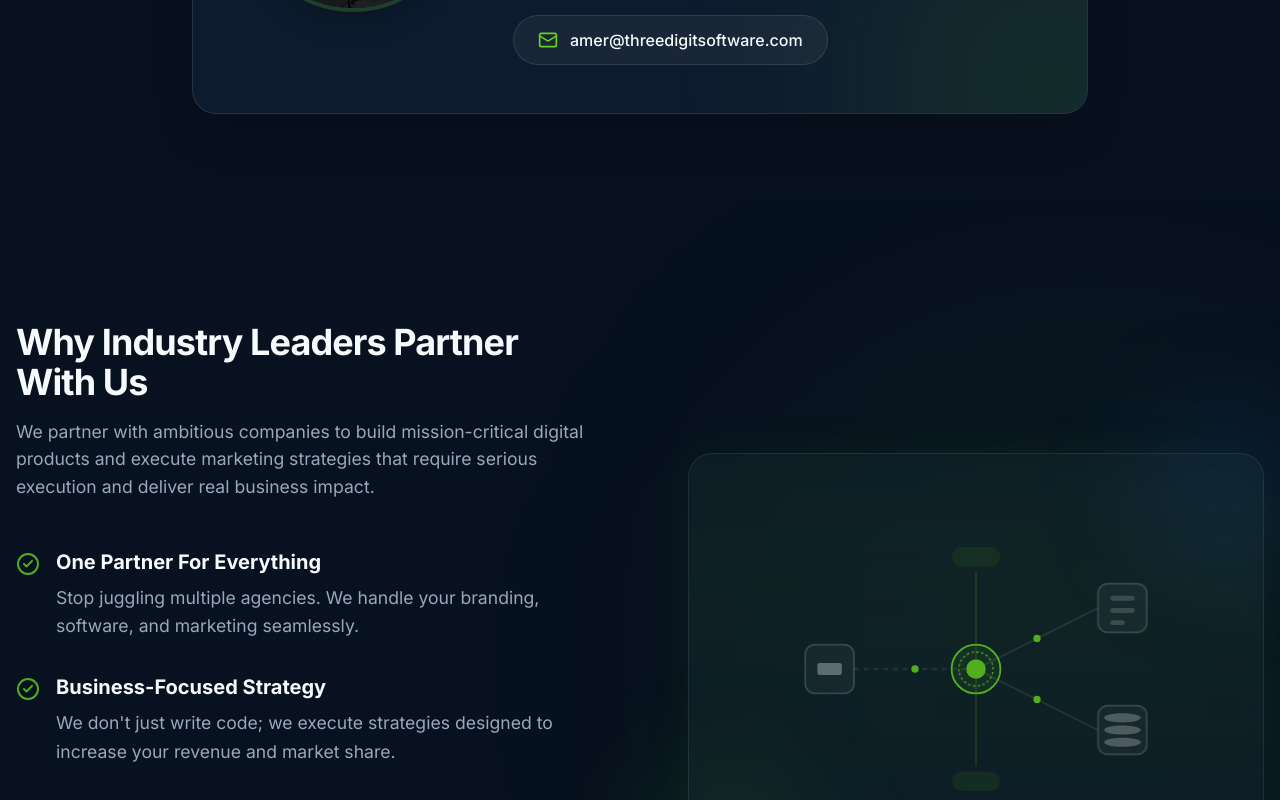
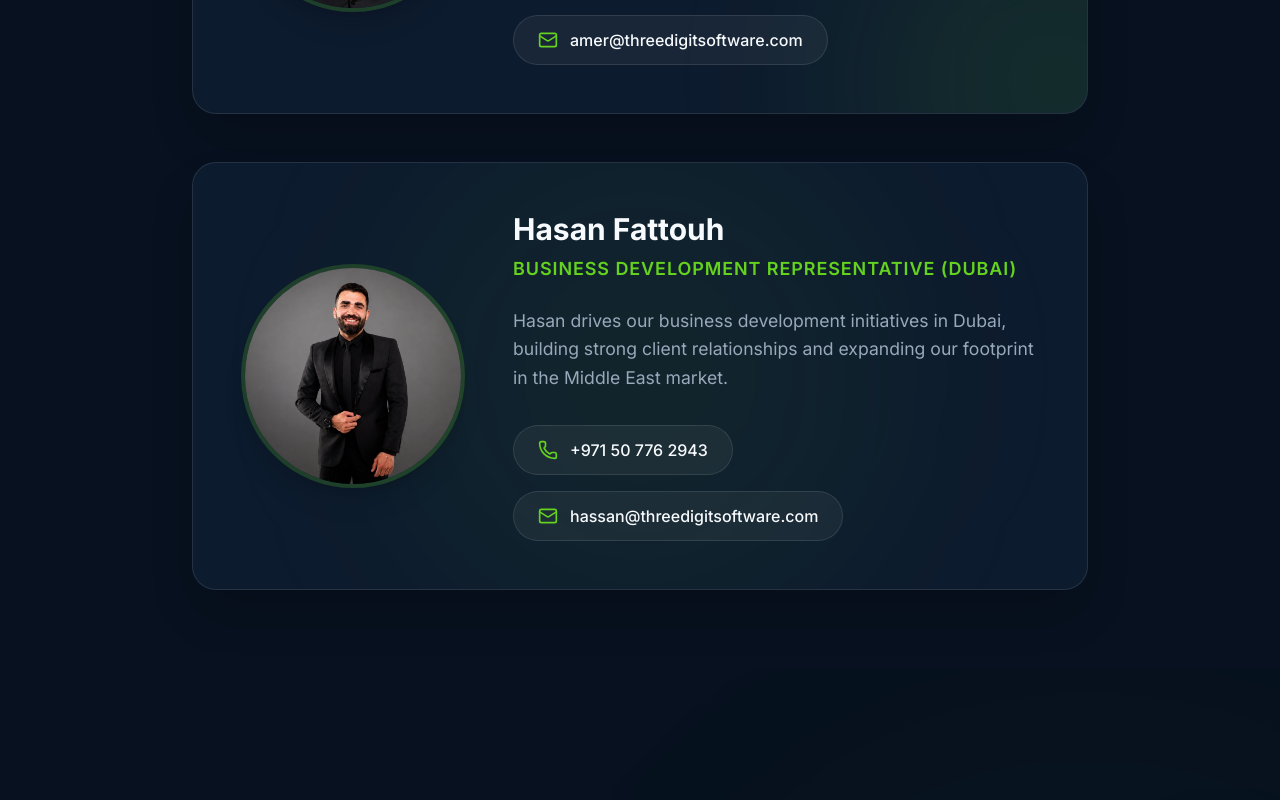
Before and after one commit to abdallahsasa/threedigitsoftwarefront, a Next.js app: page /en/about in a window 1280 px wide. Shown: the part 1380-2180 px from the top of the page. Built offline with nearby package versions, Linux system fonts and the light colour scheme.

Commit message:
sold out

```diff
--- a/messages/ar.json
+++ b/messages/ar.json
@@ -203,6 +203,11 @@
     "founder2_role": "المؤسس",
     "founder2_desc": "بخلفية قوية في الشراكات الاستراتيجية وإدارة العمليات، يجلب عامر خبرة واسعة لضمان التسليم الناجح للمشاريع ونمو الأعمال.",
     "founder2_phone": "+963 991 829 993",
-    "founder2_email": "amer@threedigitsoftware.com"
+    "founder2_email": "amer@threedigitsoftware.com",
+    "founder3_name": "حسن فتوح",
+    "founder3_role": "ممثل تطوير الأعمال (دبي)",
+    "founder3_desc": "يقود حسن مبادرات تطوير الأعمال في دبي، ويبني علاقات قوية مع العملاء ويوسع وجودنا في سوق الشرق الأوسط.",
+    "founder3_phone": "+971 50 776 2943",
+    "founder3_email": "hassan@threedigitsoftware.com"
   }
 }
--- a/messages/en.json
+++ b/messages/en.json
@@ -203,6 +203,11 @@
     "founder2_role": "Founder",
     "founder2_desc": "With a strong background in strategic partnerships and operational management, Amer brings a wealth of experience to ensure successful project delivery and business growth.",
     "founder2_phone": "+963 991 829 993",
-    "founder2_email": "amer@threedigitsoftware.com"
+    "founder2_email": "amer@threedigitsoftware.com",
+    "founder3_name": "Hasan Fattouh",
+    "founder3_role": "Business Development Representative (Dubai)",
+    "founder3_desc": "Hasan drives our business development initiatives in Dubai, building strong client relationships and expanding our footprint in the Middle East market.",
+    "founder3_phone": "+971 50 776 2943",
+    "founder3_email": "hassan@threedigitsoftware.com"
   }
 }
--- a/src/app/[locale]/about/page.tsx
+++ b/src/app/[locale]/about/page.tsx
@@ -69,6 +69,29 @@ export default async function AboutPage() {
                 </div>
               </div>
             </div>
+
+            {/* Hasan Fattouh */}
+            <div className="flex flex-col md:flex-row items-center gap-12 bg-secondary-bg border border-white/10 rounded-3xl p-8 md:p-12 shadow-2xl relative overflow-hidden">
+              <div className="absolute top-1/2 left-1/2 -translate-x-1/2 -translate-y-1/2 w-[500px] h-[500px] bg-primary-accent/5 rounded-full blur-[100px] pointer-events-none"></div>
+              <div className="w-48 h-48 md:w-56 md:h-56 relative rounded-full overflow-hidden border-4 border-primary-accent/20 flex-shrink-0 z-10 shadow-xl">
+                <Image src="/hasan.jpg" alt={t('founder3_name')} fill sizes="(max-width: 768px) 192px, 224px" className="object-cover" />
+              </div>
+              <div className="text-center md:text-left z-10">
+                <h3 className="text-3xl font-bold text-white mb-2">{t('founder3_name')}</h3>
+                <p className="text-primary-accent font-semibold text-lg mb-6 uppercase tracking-wider">{t('founder3_role')}</p>
+                <p className="text-lg text-muted-text leading-relaxed mb-8">{t('founder3_desc')}</p>
+                <div className="flex flex-wrap items-center justify-center md:justify-start gap-4">
+                  <a href={`tel:${t('founder3_phone').replace(/[^0-9+]/g, '')}`} className="inline-flex items-center gap-3 bg-white/5 hover:bg-white/10 border border-white/10 px-6 py-3 rounded-full text-white transition-all duration-300 hover:shadow-[0_0_20px_rgba(100,210,30,0.2)] hover:border-primary-accent/30">
+                    <Phone className="w-5 h-5 text-primary-accent" />
+                    <span className="font-medium">{t('founder3_phone')}</span>
+                  </a>
+                  <a href={`mailto:${t('founder3_email')}`} className="inline-flex items-center gap-3 bg-white/5 hover:bg-white/10 border border-white/10 px-6 py-3 rounded-full text-white transition-all duration-300 hover:shadow-[0_0_20px_rgba(100,210,30,0.2)] hover:border-primary-accent/30">
+                    <Mail className="w-5 h-5 text-primary-accent" />
+                    <span className="font-medium">{t('founder3_email')}</span>
+                  </a>
+                </div>
+              </div>
+            </div>
           </div>
         </div>
       </section>
--- /dev/null
+++ b/update_translations9.js
@@ -0,0 +1,37 @@
+const fs = require('fs');
+
+function updateJson(file, data) {
+  let content = {};
+  if (fs.existsSync(file)) {
+    content = JSON.parse(fs.readFileSync(file, 'utf8'));
+  }
+  for (const [key, value] of Object.entries(data)) {
+    if (!content[key]) content[key] = {};
+    Object.assign(content[key], value);
+  }
+  fs.writeFileSync(file, JSON.stringify(content, null, 2));
+}
+
+const en = {
+  "AboutPage": {
+    "founder3_name": "Hasan Fattouh",
+    "founder3_role": "Business Development Representative (Dubai)",
+    "founder3_desc": "Hasan drives our business development initiatives in Dubai, building strong client relationships and expanding our footprint in the Middle East market.",
+    "founder3_phone": "+971 50 776 2943",
+    "founder3_email": "hassan@threedigitsoftware.com"
+  }
+};
+
+const ar = {
+  "AboutPage": {
+    "founder3_name": "حسن فتوح",
+    "founder3_role": "ممثل تطوير الأعمال (دبي)",
+    "founder3_desc": "يقود حسن مبادرات تطوير الأعمال في دبي، ويبني علاقات قوية مع العملاء ويوسع وجودنا في سوق الشرق الأوسط.",
+    "founder3_phone": "+971 50 776 2943",
+    "founder3_email": "hassan@threedigitsoftware.com"
+  }
+};
+
+updateJson('messages/en.json', en);
+updateJson('messages/ar.json', ar);
+console.log('Translations updated 9.');
```
Also changed, not shown: public/hasan.jpg (added).
